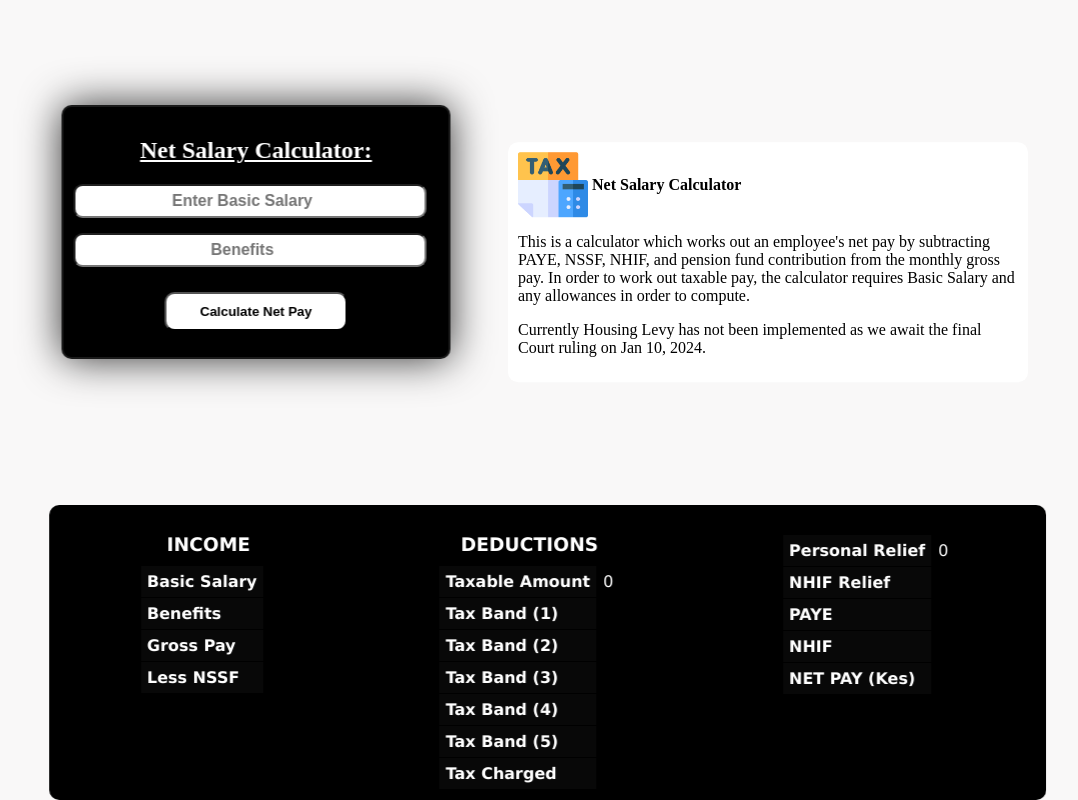
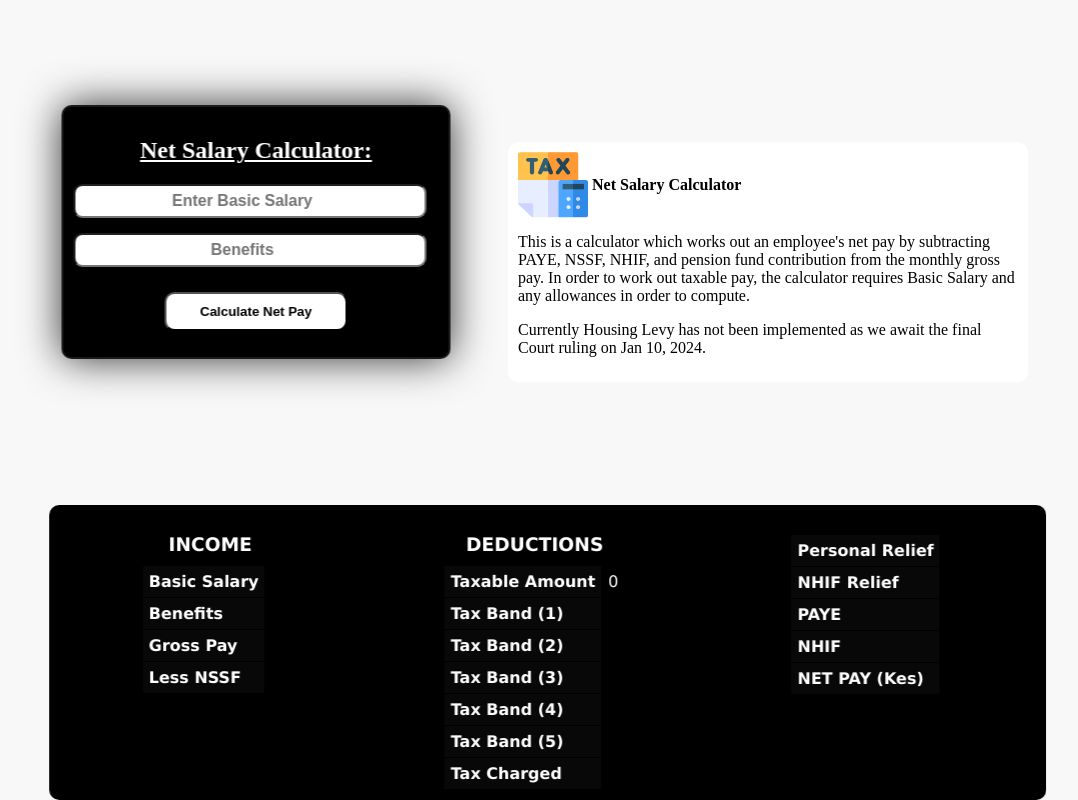
Before and after one commit to maruands/SDF-PT05-GROUP-02, a plain HTML site: page Code Challenge/index.html in a window 1280 px wide. Shown: the part 1185-1985 px from the top of the page, without its empty margins (0-1078 px from the left). Drawn offline with Linux system fonts and the light colour scheme.

Commit message:
update design

```diff
--- a/Code Challenge/index.html
+++ b/Code Challenge/index.html
@@ -248,7 +248,7 @@
           <table>
             <tr>
               <th>Personal Relief</th>
-              <td id="personalRelief">0</td>
+              <td id="personalRelief"></td>
             </tr>
             <tr>
               <th>NHIF Relief</th>
```
